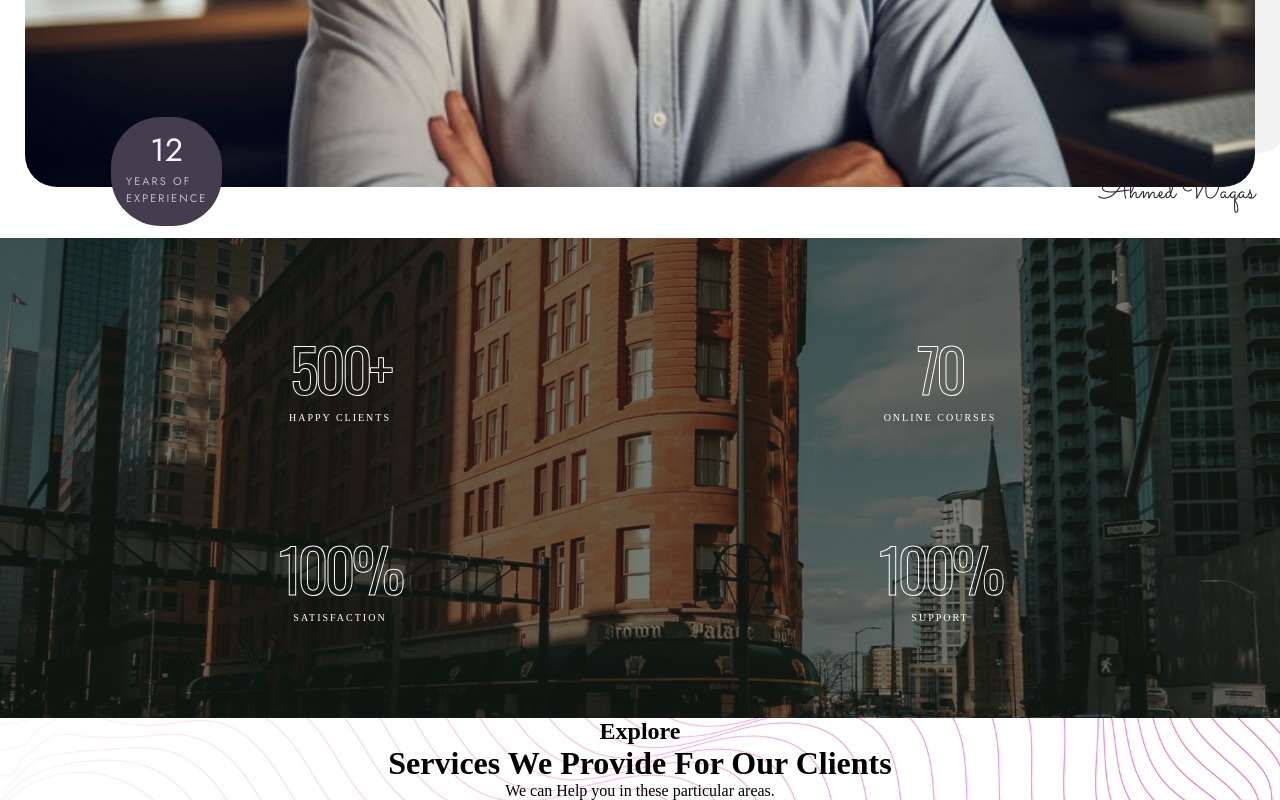
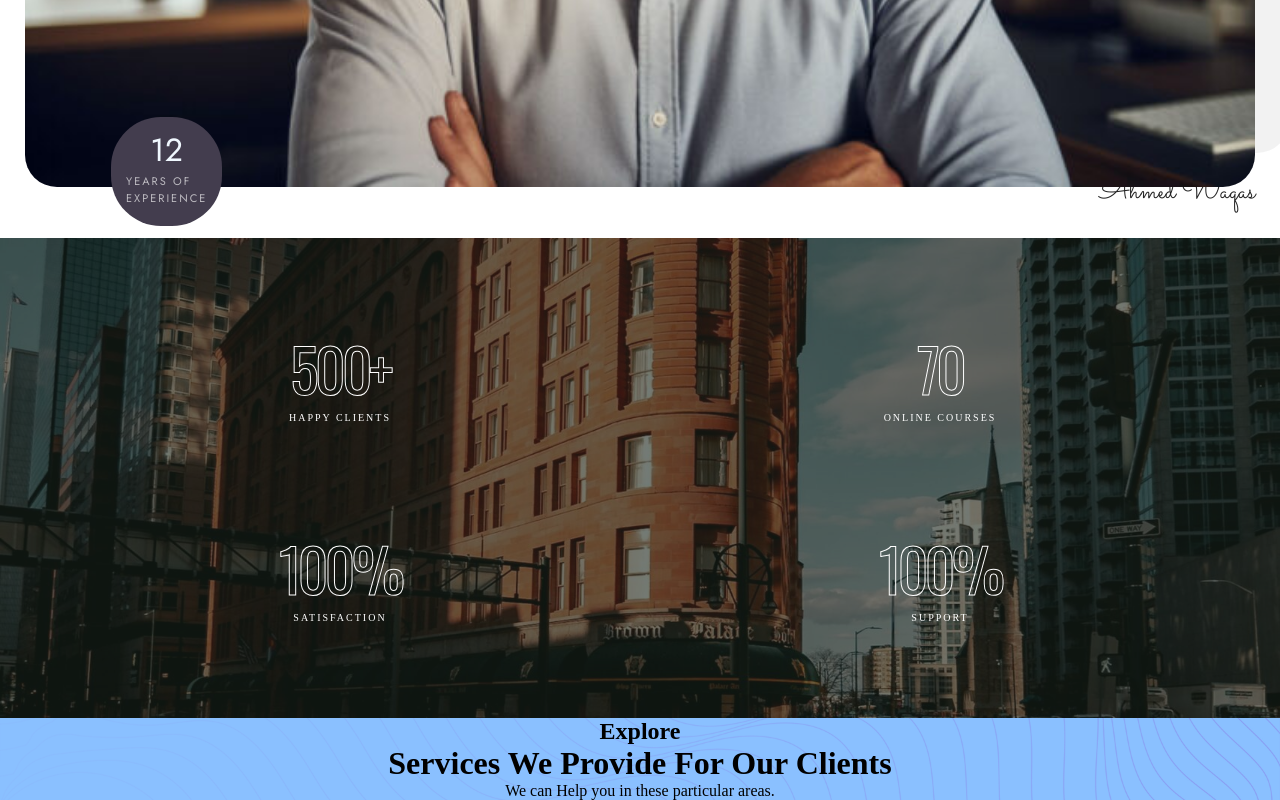
Before and after one commit to UREYPRICE/astrailsInstitute, a React (Vite) app: page / in a window 1280 px wide. Shown: the part 1175-1975 px from the top of the page. Built offline with nearby package versions, Linux system fonts and the light colour scheme; a web font is replaced by a local one.

Commit message:
Added Css to the Explore section still WIP

```diff
--- a/src/Explore.css
+++ b/src/Explore.css
@@ -1,4 +1,5 @@
 .ExploreContainer {
+    position: relative;
     background-image: url('./assets/exploreImage.png');
     background-position: center;
     background-size: cover;
@@ -6,4 +7,21 @@
     flex-direction: column;
     justify-content: center;
     align-items: center;
+
 }
+
+.ExploreOverlay {
+position: absolute;
+top: 0;
+bottom: 0;
+width: 100%;
+background-color: #6BB0FF;
+opacity: 0.79;
+
+}
+.ExploreContainer  h2,
+.ExploreContainer  h1,
+.ExploreContainer  p
+{
+    z-index: 1;
+}
--- a/src/Explore.jsx
+++ b/src/Explore.jsx
@@ -4,6 +4,7 @@ import './Explore.css'
 const Explore = () => {
     return (
         <div className='ExploreContainer'>
+            <div className="ExploreOverlay"></div>
             <h2>Explore</h2>
             <h1>Services We Provide For Our Clients</h1>
             <p>We can Help you in these particular areas.</p>
--- a/src/about.css
+++ b/src/about.css
@@ -170,4 +170,5 @@
     width: 100%;
     background-color: #18241C;
     opacity: 0.6;
+
 }
```
